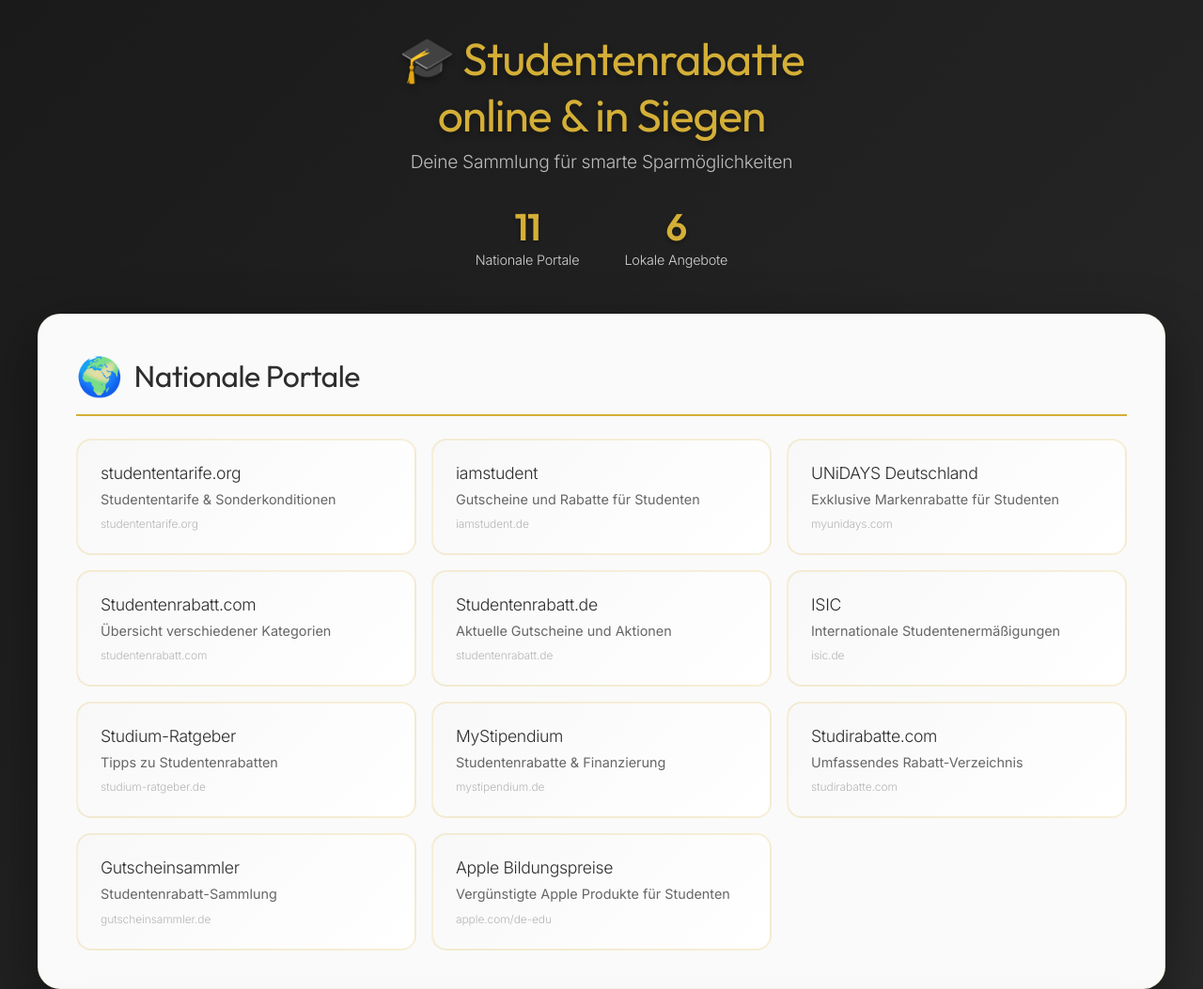
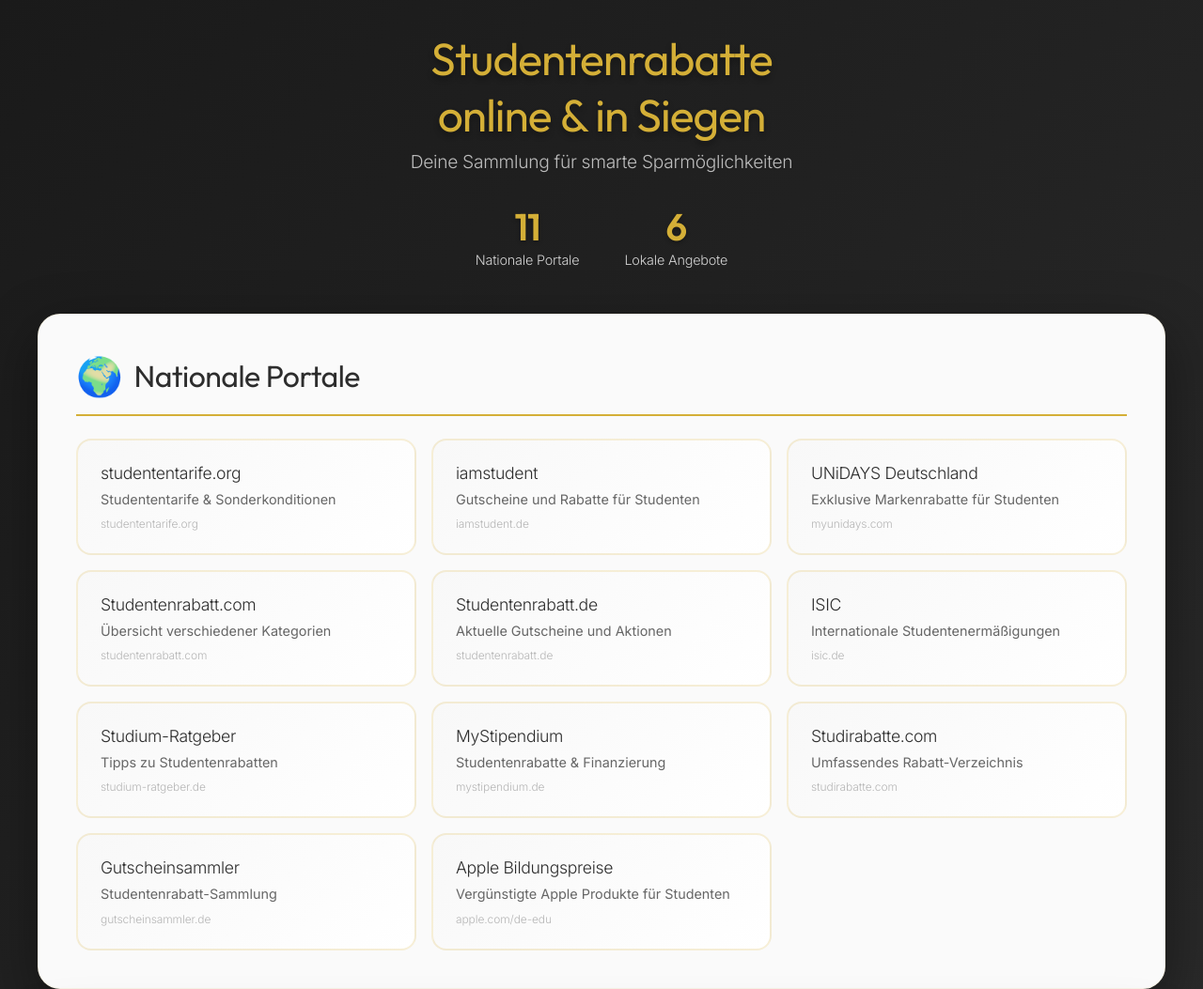
Before and after one commit to marcusmaletz/offers, a plain HTML site: page index.html in a window 1280 px wide. Shown: the top 1053 px of the page at 94% size. Drawn offline with Linux system fonts and the light colour scheme.

Commit message:
Remove emoji from header title in index.html

```diff
--- a/index.html
+++ b/index.html
@@ -237,7 +237,7 @@
 <body>
     <div class="container">
         <header>
-            <h1>🎓 Studentenrabatte<br>online & in Siegen</h1>
+            <h1>Studentenrabatte<br>online & in Siegen</h1>
             <p class="subtitle">Deine Sammlung für smarte Sparmöglichkeiten</p>
             <div class="stats">
                 <div class="stat">
```
